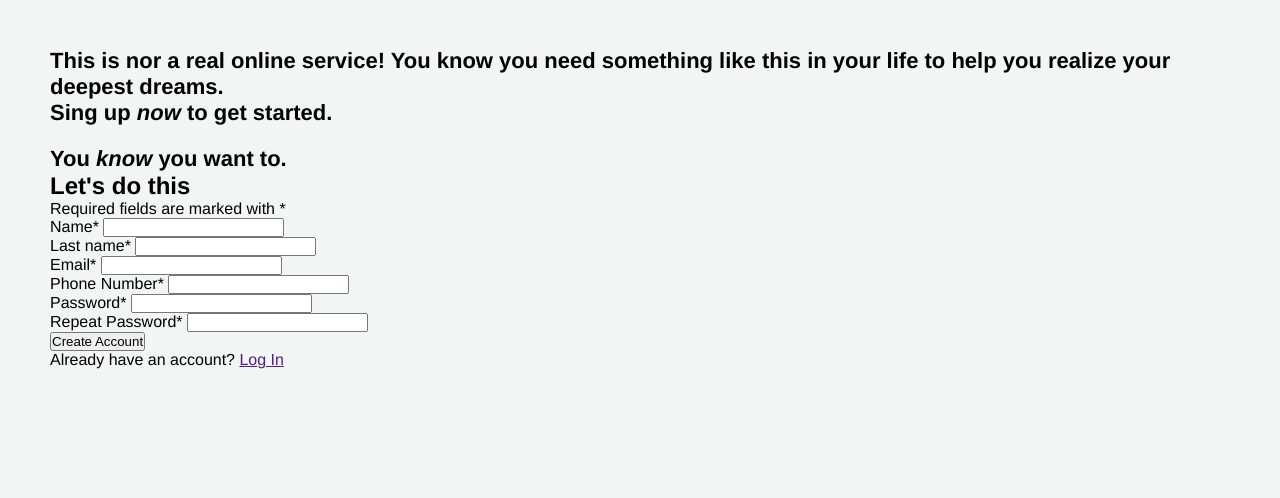
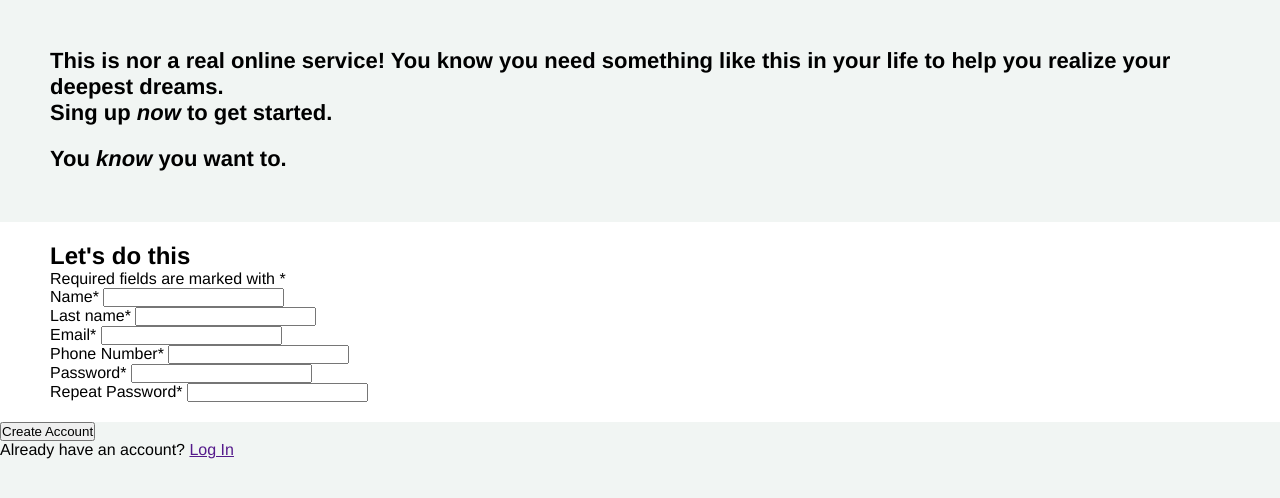
Before and after one commit to dnb777/Sing-up-form, a plain HTML site: page index.html in a window 1280 px wide. Shown: the part 302-800 px from the top of the page. Drawn offline with Linux system fonts and the light colour scheme.

Commit message:
feat: agrega estilos al titulo y mensaje del formulario

```diff
--- a/style.css
+++ b/style.css
@@ -1,5 +1,7 @@
 :root {
     --lightgray: rgb(241, 245, 243);
+    --white: rgb(255, 255, 255);
+    --darkgray: rgb(88, 88, 88);
 }
 
 @font-face {
@@ -64,13 +66,26 @@ body {
 /* MAIN */
 .main{
     margin-top: 50px;
-    padding: 0px 50px;
 }
 
 .main-text {
     font-size: 2.2rem;
     font-weight: bold;
+    padding: 0 50px;
 }
 .main-text p:last-child {
     margin-top: 20px;
 }
+
+/* FORM */
+.sing-up-form {
+    margin-top: 50px;
+    background-color: var(--white);
+    padding: 20px 50px;
+}
+
+.form-msg {
+    font-size: 1.2rem;
+    color: var(--darkgray);
+    margin-bottom: 20px;
+}
```
